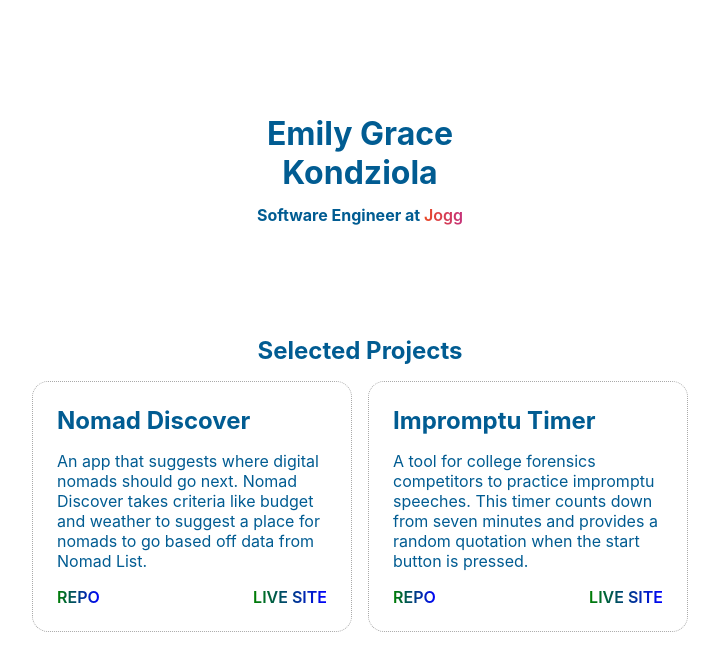
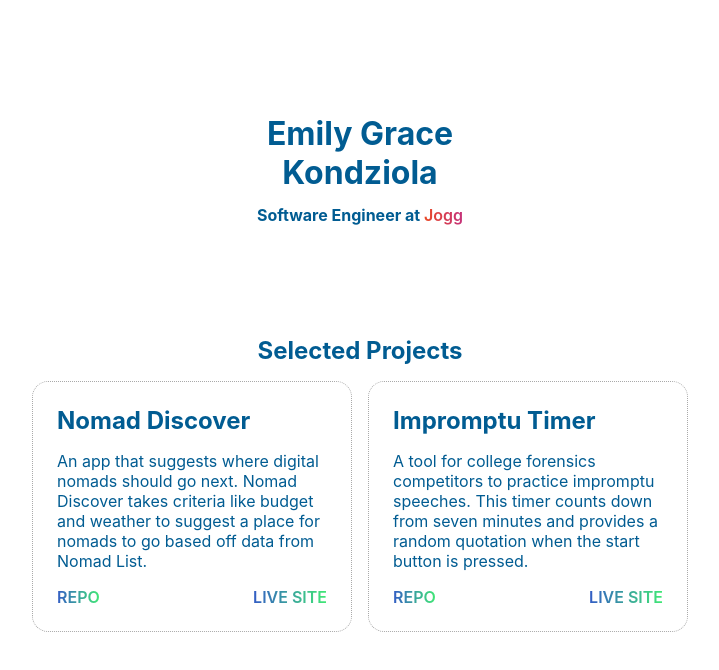
Before and after one commit to emilygracekz/emilykondziola.com, a Next.js app: page / in a window 1280 px wide. Shown: the top 670 px of the page, without its empty margins (280-999 px from the left). Built offline with nearby package versions, Linux system fonts and the light colour scheme.

Commit message:
Updating link gradient

```diff
--- a/styles/globals.css
+++ b/styles/globals.css
@@ -8,7 +8,7 @@ body {
 }
 
 a {
-  background: linear-gradient(to left, blue, green);
+  background: linear-gradient(to left, #41e975, #335cc5);
   background-clip: text;
   -webkit-text-fill-color: transparent;
   text-decoration: none;
```
